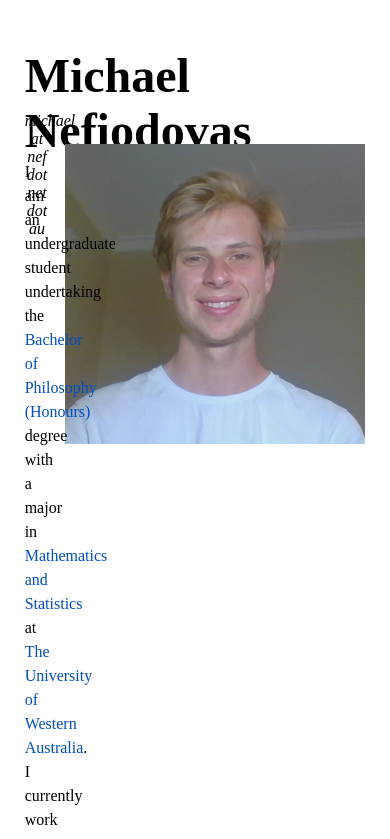
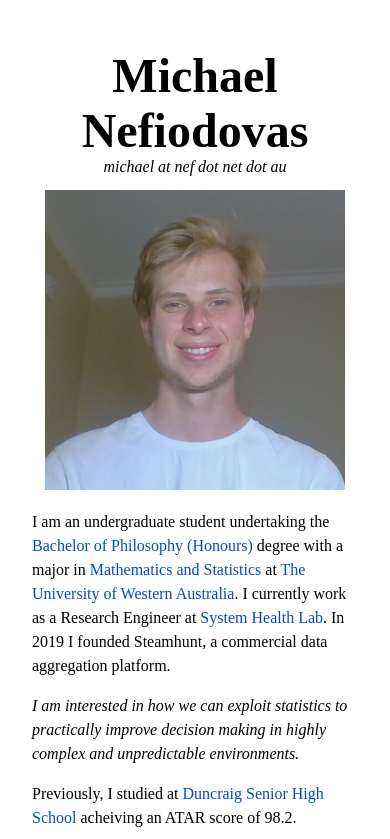
Before and after one commit to MouseAndKeyboard/nefsite, a Next.js app: page / in a window 390 px wide. Shown: the top 839 px of the page. Built offline with nearby package versions, Linux system fonts and the light colour scheme.

Commit message:
added responsive design

```diff
--- a/pages/index.js
+++ b/pages/index.js
@@ -29,11 +29,14 @@ export default function Home() {
           <address className={styles.contact}>
             michael at nef dot net dot au
           </address>
-          <img
-            className={styles.image}
-            src="/face.png"
-            alt="A photograph of Michael Nefiodovas"
-          />
+          <div className={styles.image}>
+            <img
+              className={styles.image}
+              src="/face.png"
+              alt="A photograph of Michael Nefiodovas"
+            />
+          </div>
+
           <div className={styles.bio}>
             <p>
               I am an undergraduate student undertaking the{" "}
--- a/styles/Home.module.css
+++ b/styles/Home.module.css
@@ -9,14 +9,44 @@
 .content {
   padding-top: 3rem;
   display: grid;
-  grid-template-columns: 2fr 1fr 1fr 1rem 1fr 2fr;
-  grid-template-rows: 4rem 2rem auto 2rem auto;
+  grid-template-columns: 1rem repeat(3, 1fr) 1rem;
+  column-gap: 1rem;
+  grid-template-rows: auto 2rem auto auto auto;
   grid-template-areas:
-    ". heading heading . . ."
-    ". mail mail . . ."
-    ". bio bio . image ."
-    ". links links . image ."
-    ". primary primary primary primary .";
+    ". heading heading heading ."
+    ". mail mail mail ."
+    ". image image image ."
+    ". bio bio bio ."
+    ". links links links ."
+    ". primary primary primary .";
+}
+
+@media (min-width: 750px) {
+  grid-template-columns: repeat(5, 1fr);
+}
+
+@media (min-width: 1150px) {
+  .content {
+    grid-template-columns: 2fr repeat(3, 1fr) 2fr;
+    grid-template-rows: 4rem 2rem auto 2rem auto;
+    grid-template-areas:
+      ". heading heading heading ."
+      ". mail mail mail ."
+      ". bio bio image ."
+      ". links links image ."
+      ". primary primary primary .";
+  }
+}
+
+@media (min-width: 1630px) {
+  .content {
+    grid-template-areas:
+      ". heading heading . ."
+      ". mail mail . ."
+      ". bio bio image ."
+      ". links links image ."
+      ". primary primary primary .";
+  }
 }
 
 .main {
@@ -72,9 +102,14 @@
 
 .image {
   grid-area: image;
+  text-align: center;
+}
+
+.image > img {
+  height: 300px;
+  width: 300px;
+
   object-fit: cover;
-  width: 300px;
-  height: 300px;
 }
 
 .contact {
```
